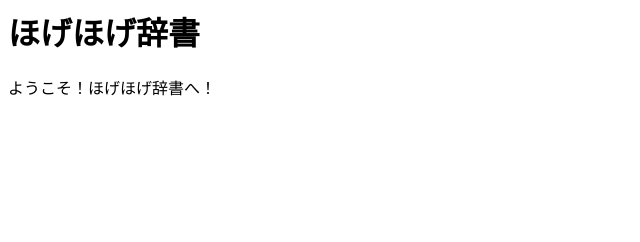
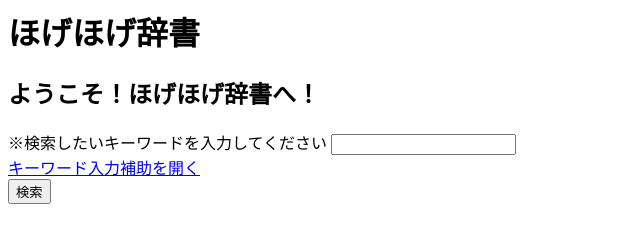
Before and after one commit to tanukichi5000/hogehoge-dictionary, a plain HTML site: page index.html in a window 1280 px wide. Shown: the whole page, without its empty margins (0-640 px from the left). Drawn offline with Linux system fonts and the light colour scheme.

Commit message:
Update index.html

```diff
--- a/index.html
+++ b/index.html
@@ -1,2 +1,6 @@
 <h1>ほげほげ辞書</h1>
-ようこそ！ほげほげ辞書へ！
+<h2>ようこそ！ほげほげ辞書へ！</h2>
+※検索したいキーワードを入力してください
+<span class="m4wO0W1Qp4Rm8IpDS5ZjR"><input type="search" class="_1wsoZ5fswvzAoNYvIJgrU4" name="p" autocomplete="off" aria-label="検索したいキーワードを入力してください" aria-live="assertive"><noscript><style>._1mzr9cMqFj96B8HnSVnx67{
+                display: none;
+              }</style></noscript><div class="_ksk75rJuVj51SK_eWKdU _1mzr9cMqFj96B8HnSVnx67"><a class="yMWCYupQNdgppL-NV6sMi _3sAlKGsIBCxTUbNi86oSjt rapidnofollow" href="#wrapper"><span class="_3d6HchK_pEvGBdfqXSYkpH _3wpeTT2fc7agXLVI8-uoHp">キーワード入力補助を開く</span></a></div><button class="_63Ie6douiF2dG_ihlFTen rapid-noclick-resp" type="submit"><span class="_3s3YPSCNUcgAFkPwVeRyfT"><span class="PHOgFibMkQJ6zcDBLbga8">検索</span></span></button></span>
```
